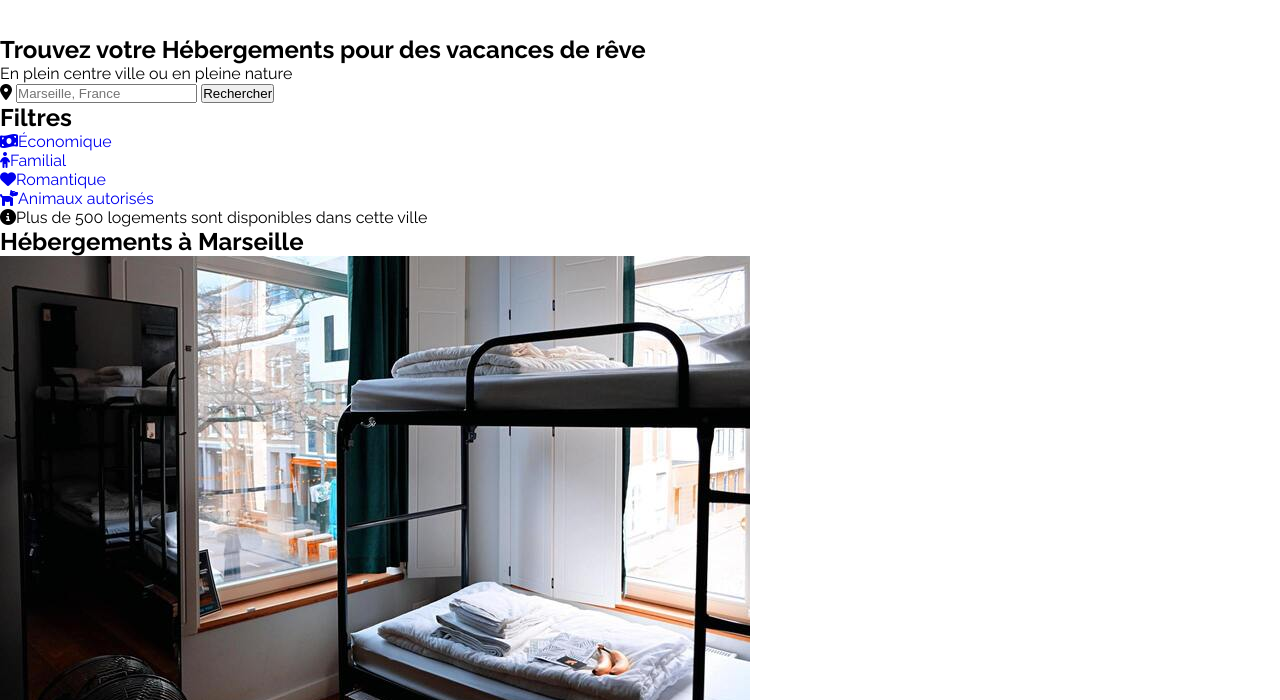
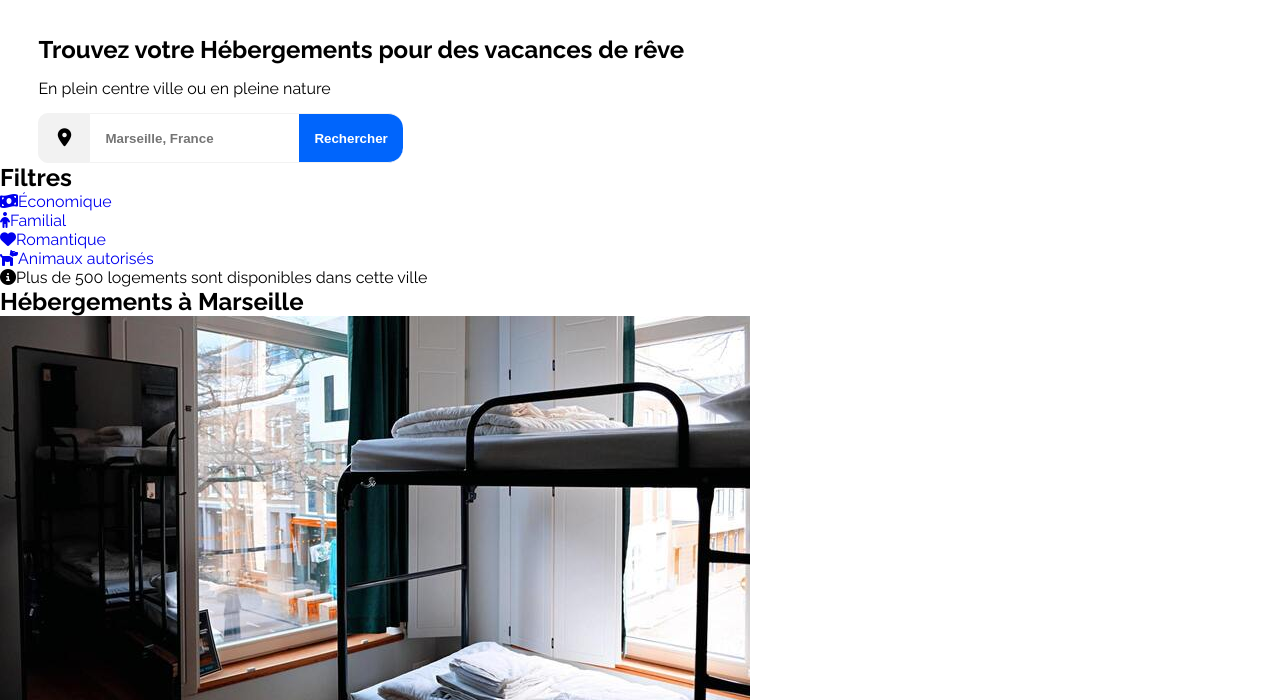
Before and after one commit to Ohrys/GhersallahRaphael_2_27042021, a plain HTML site: page index.html in a window 1280 px wide. Shown: the part 100-800 px from the top of the page. Drawn offline with Linux system fonts and the light colour scheme; files whose address does not match are found by name.

Commit message:
CSS de la section recherche. Valide W3C

```diff
--- a/index.html
+++ b/index.html
@@ -29,9 +29,11 @@
         <section id="research">
             <h1>Trouvez votre Hébergements pour des vacances de rêve</h1>
             <p>En plein centre ville ou en pleine nature</p>
-            <label for="searchbar"><i class="fas fa-map-marker-alt"></i></label>
-            <input type="search" name="research" id="searchbar" placeholder="Marseille, France">
-            <input type="submit" value="Rechercher">
+            <form>
+                <label for="searchbar"><i class="fas fa-map-marker-alt"></i></label>
+                <input type="search" name="research" id="searchbar" placeholder="Marseille, France">
+                <input type="submit" value="Rechercher">
+            </form>
         </section>
 
         <section id="filter">
--- a/styles.css
+++ b/styles.css
@@ -84,6 +84,55 @@ article i.greystar{
     color:#F2F2F2;
 }
 
+section#research{
+    margin-left: 3vw;
+}
+
+section#research p{
+    margin-top:15px;
+    margin-bottom:15px;
+}
+
+section#research form{
+    display:flex;
+    justify-content: flex-start;
+}
+section#research form label{
+    display:flex;
+    border:1px solid #F2F2F2;
+    width:50px;
+    height:48px;
+    background-color: #F2F2F2;
+    border-top-left-radius: 10px;
+    border-bottom-left-radius: 10px;
+    justify-content: center;
+    align-items: center;
+    font-size: 18px;
+}
+
+section#research form input{
+    height: 50px;
+    border:none;
+    border-top:1px solid #F2F2F2;
+    border-bottom:1px solid #F2F2F2;
+    font-weight: bold;
+    padding-left:15px;
+    padding-right: 15px;
+}
+
+
+section form input[type="submit"]{
+    background-color: #0065FC;
+    border-top:1px solid #0065FC;
+    border-bottom:1px solid #0065FC;
+    color:white;
+    border-top-right-radius: 15px;
+    border-bottom-right-radius: 15px;
+}
+
+
+
+
 /*---- FOOTER ---- */
 
 /*----- MEDIA QUERIES ----- */
```
